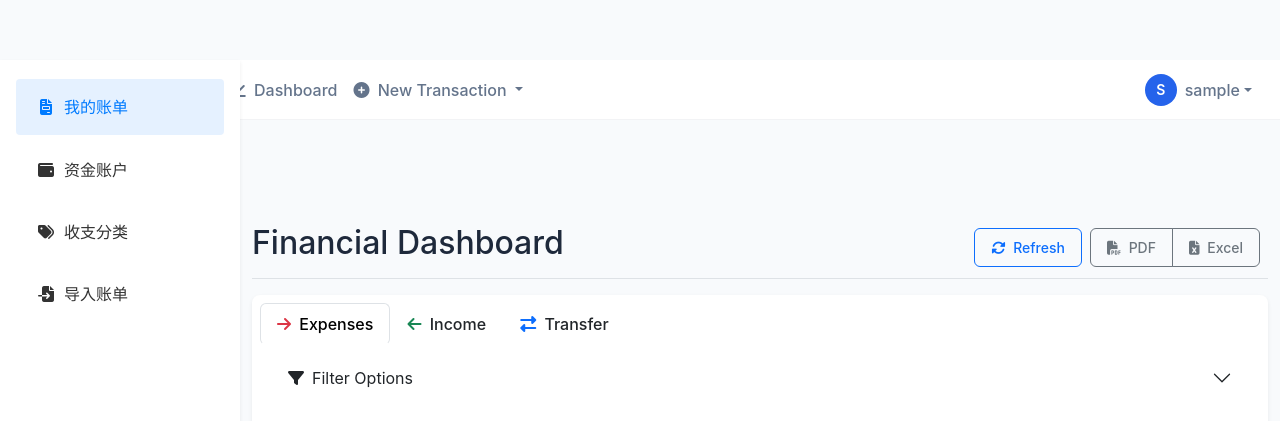
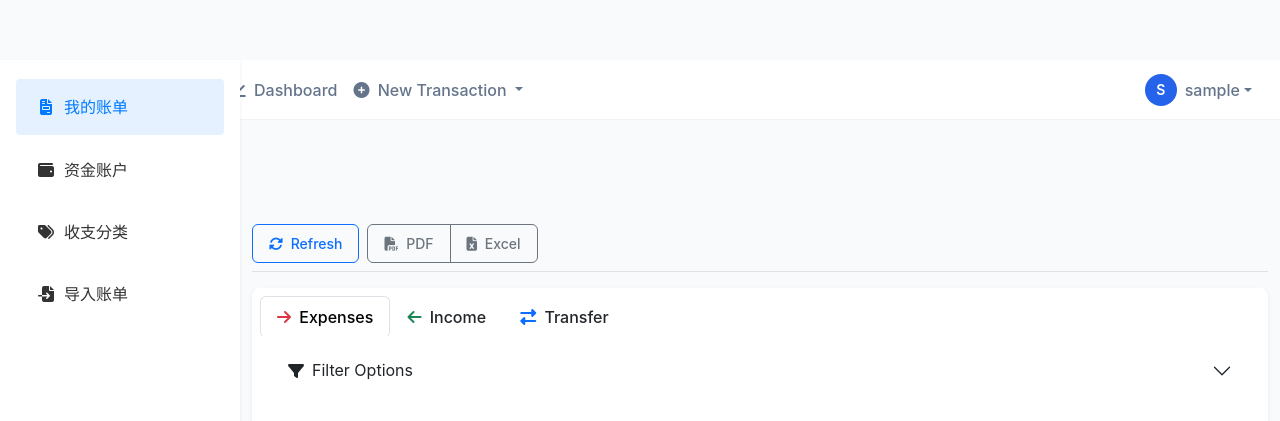
Before and after one commit to chenyuan99/daily-accounting, a Django app: page /page_demo/ in a window 1280 px wide. Shown: the top 421 px of the page. Run offline with Django 3.2, Linux system fonts and the light colour scheme; the visitor is signed in with stand-in values (Sample User, id 1); some libraries are stand-ins or nearby versions.

Commit message:
modernize the view

```diff
--- a/templates/accounting/page_demo.html
+++ b/templates/accounting/page_demo.html
@@ -42,7 +42,6 @@
         <main class="col-md-9 col-lg-10 content-wrapper">
             <!-- Header -->
             <div class="d-flex justify-content-between flex-wrap flex-md-nowrap align-items-center pt-3 pb-2 mb-3 border-bottom">
-                <h1 class="h2">Financial Dashboard</h1>
                 <div class="btn-toolbar mb-2 mb-md-0">
                     <button type="button" class="btn btn-sm btn-outline-primary me-2" id="refresh-data">
                         <i class="fas fa-sync-alt me-1"></i> Refresh
```
